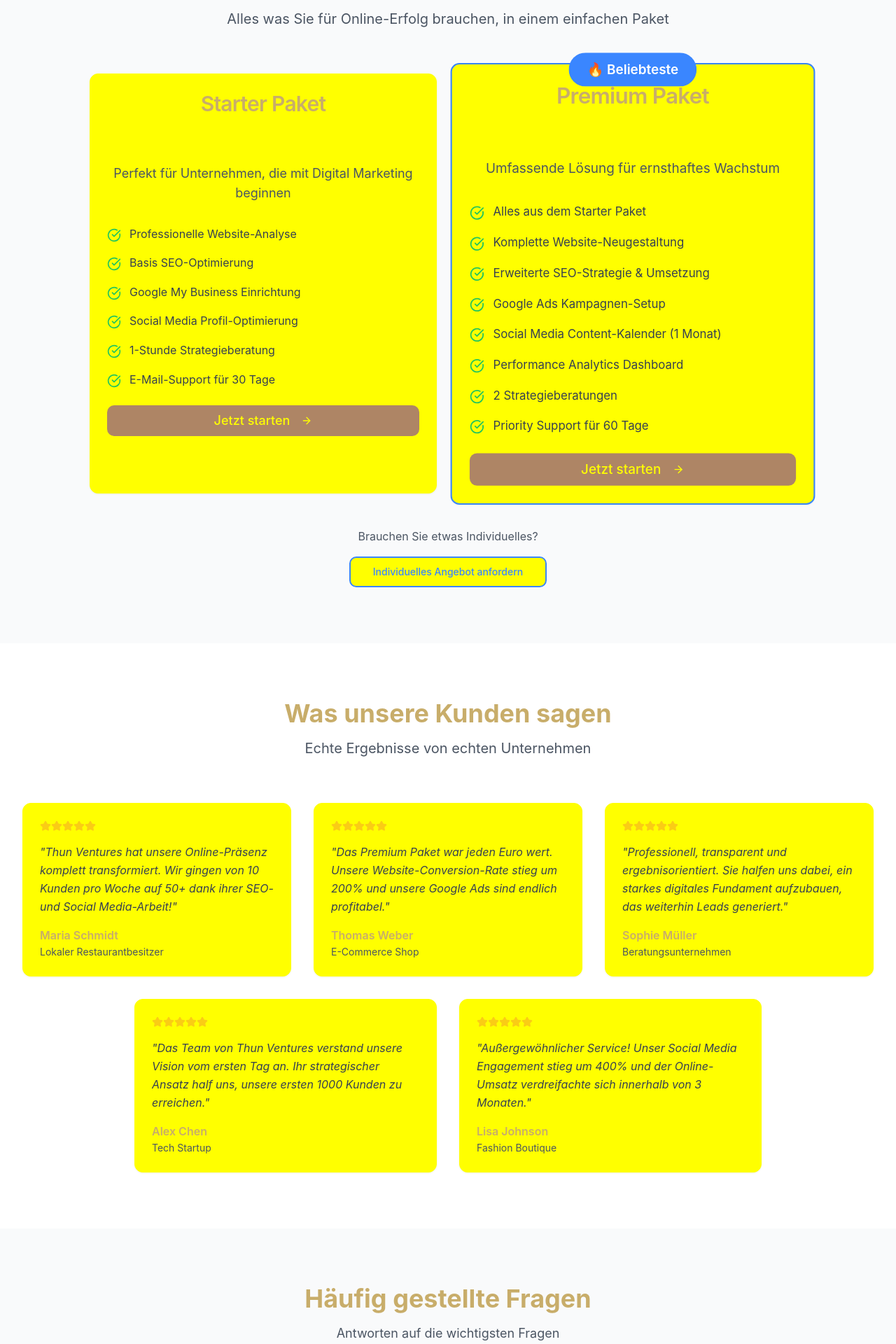
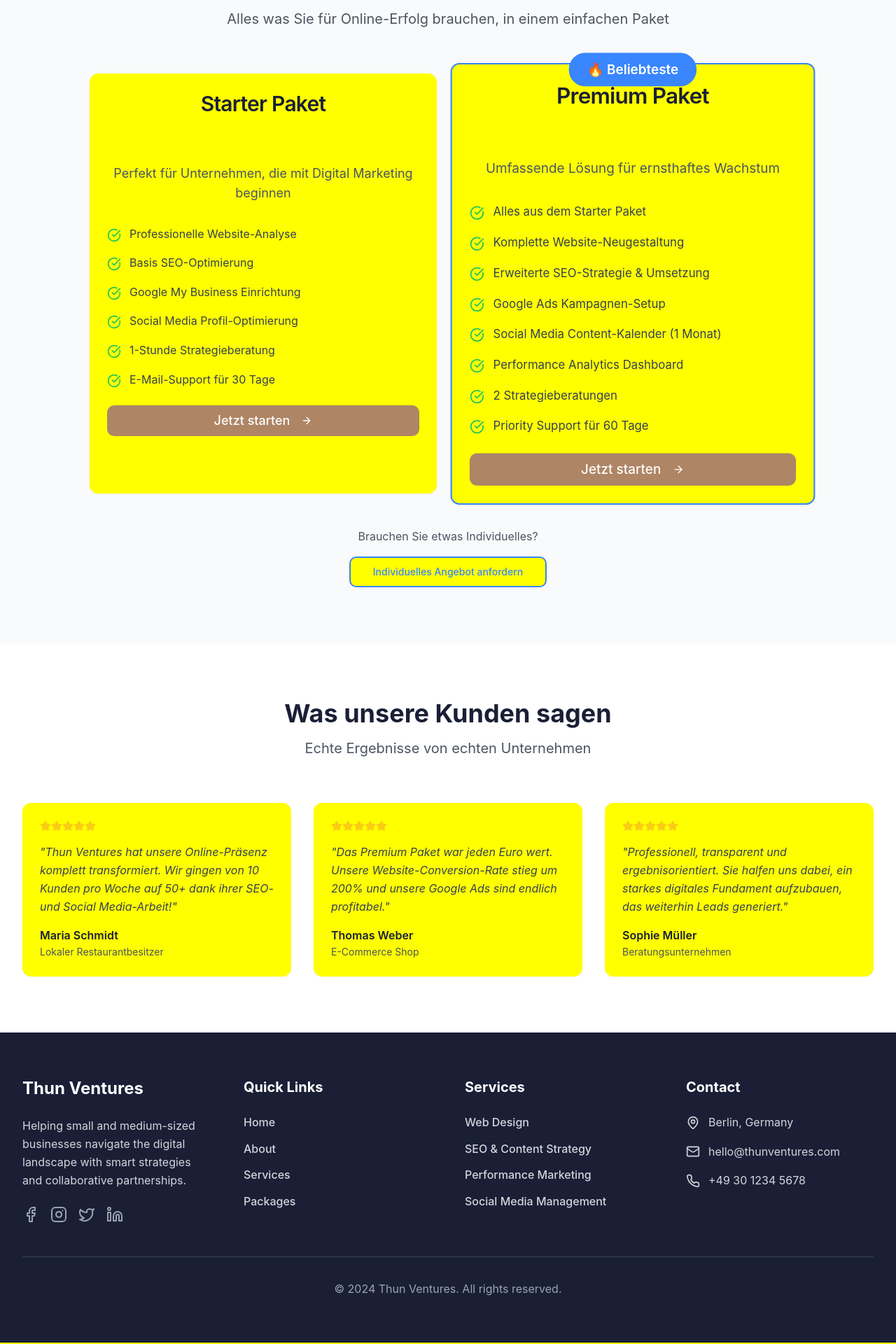
Before and after one commit to Anjalipanwar/thun-ventures-digital-oasis, a React (Vite) app: page /packages in a window 1280 px wide. Shown: the part 820-2740 px from the top of the page at 70% size. Built offline with nearby package versions, Linux system fonts and the light colour scheme.

Commit message:
Fix UI issues and content on pages
- Fixed "Get Free Consultation" button visibility and color on the home page.
- Updated the packages page heading and ensured visibility.
- Limited testimonials to 3 and removed the FAQ and related section from the packages page.

```diff
--- a/src/pages/Index.tsx
+++ b/src/pages/Index.tsx
@@ -1,3 +1,4 @@
+
 import { Link } from "react-router-dom";
 import { Button } from "@/components/ui/button";
 import { BarChart3, Smartphone, Globe, TrendingUp, Calendar, MessageCircle, CheckCircle } from "lucide-react";
@@ -186,7 +187,7 @@ const Index = () => {
                 {language === "de" ? "Pakete ansehen" : "View Packages"}
               </Link>
             </Button>
-            <Button asChild variant="outline" className="border-2 border-white text-white hover:bg-white hover:text-navy text-lg px-8 py-4 font-semibold">
+            <Button asChild className="bg-blue-600 hover:bg-blue-700 text-white text-lg px-8 py-4 font-semibold">
               <Link to="/contact">
                 {language === "de" ? "Kostenlose Beratung erhalten" : "Get Free Consultation"}
               </Link>
--- a/src/pages/Landing.tsx
+++ b/src/pages/Landing.tsx
@@ -88,22 +88,6 @@ const Landing = () => {
       text: language === "de"
         ? "Professionell, transparent und ergebnisorientiert. Sie halfen uns dabei, ein starkes digitales Fundament aufzubauen, das weiterhin Leads generiert."
         : "Professional, transparent, and results-driven. They helped us establish a strong digital foundation that continues to drive leads."
-    },
-    {
-      name: "Alex Chen",
-      business: language === "de" ? "Tech Startup" : "Tech Startup",
-      rating: 5,
-      text: language === "de"
-        ? "Das Team von Thun Ventures verstand unsere Vision vom ersten Tag an. Ihr strategischer Ansatz half uns, unsere ersten 1000 Kunden zu erreichen."
-        : "The team at Thun Ventures understood our vision from day one. Their strategic approach helped us reach our first 1000 customers."
-    },
-    {
-      name: "Lisa Johnson",
-      business: language === "de" ? "Fashion Boutique" : "Fashion Boutique",
-      rating: 5,
-      text: language === "de"
-        ? "Außergewöhnlicher Service! Unser Social Media Engagement stieg um 400% und der Online-Umsatz verdreifachte sich innerhalb von 3 Monaten."
-        : "Outstanding service! Our social media engagement increased by 400% and online sales tripled within 3 months."
     }
   ];
 
@@ -125,57 +109,6 @@ const Landing = () => {
     }
   ];
 
-  const faqItems = [
-    {
-      question: language === "de"
-        ? "Wie schnell kann ich Ergebnisse sehen?"
-        : "How quickly can I see results?",
-      answer: language === "de"
-        ? "Die meisten Kunden sehen erste Verbesserungen innerhalb von 2-4 Wochen, mit signifikanten Ergebnissen typischerweise innerhalb von 60-90 Tagen. Der Zeitrahmen hängt von Ihrer aktuellen digitalen Präsenz und dem gewählten Paket ab."
-        : "Most clients see initial improvements within 2-4 weeks, with significant results typically visible within 60-90 days. Timeline depends on your current digital presence and chosen package."
-    },
-    {
-      question: language === "de"
-        ? "Was ist, wenn ich mit den Ergebnissen nicht zufrieden bin?"
-        : "What if I'm not satisfied with the results?",
-      answer: language === "de"
-        ? "Wir bieten eine 30-tägige Zufriedenheitsgarantie. Wenn Sie mit unserer Arbeit nicht zufrieden sind, beheben wir entweder die Probleme oder erstatten Ihnen den vollen Betrag zurück."
-        : "We offer a 30-day satisfaction guarantee. If you're not happy with our work, we'll either fix the issues or provide a full refund."
-    },
-    {
-      question: language === "de"
-        ? "Arbeiten Sie mit Unternehmen außerhalb von Berlin?"
-        : "Do you work with businesses outside of Berlin?",
-      answer: language === "de"
-        ? "Absolut! Obwohl wir in Berlin ansässig sind, arbeiten wir mit Kunden in ganz Deutschland und Europa. Alle Beratungen können remote durchgeführt werden."
-        : "Absolutely! While we're based in Berlin, we work with clients throughout Germany and Europe. All consultations can be conducted remotely."
-    },
-    {
-      question: language === "de"
-        ? "Welche Arten von Unternehmen unterstützen Sie?"
-        : "What types of businesses do you support?",
-      answer: language === "de"
-        ? "Wir spezialisieren uns auf kleine und mittlere Unternehmen, E-Commerce-Shops, Freiberufler und lokale Unternehmen. Unser Ansatz ist darauf ausgelegt, maßgeschneiderte Lösungen für jede Unternehmensgröße und -art zu bieten."
-        : "We specialize in small and medium enterprises, e-commerce stores, independent professionals, and local businesses. Our approach is designed to provide tailored solutions for every business size and type."
-    },
-    {
-      question: language === "de"
-        ? "Welche Ergebnisse kann ich erwarten?"
-        : "What results can I expect?",
-      answer: language === "de"
-        ? "Unsere Kunden sehen im Durchschnitt eine Steigerung des Website-Traffics um 150%, eine Verbesserung der Conversion-Rate um 80% und eine Erhöhung der Online-Sichtbarkeit um 200% innerhalb der ersten 6 Monate."
-        : "Our clients typically see an average increase of 150% in website traffic, 80% improvement in conversion rates, and 200% boost in online visibility within the first 6 months."
-    },
-    {
-      question: language === "de"
-        ? "Wie läuft die Zusammenarbeit ab?"
-        : "How does the collaboration work?",
-      answer: language === "de"
-        ? "Nach Ihrer Anfrage führen wir zunächst ein kostenloses Beratungsgespräch durch, um Ihre Ziele zu verstehen. Anschließend erstellen wir innerhalb von 3 Tagen ein maßgeschneidertes Angebot. Nach Vertragsabschluss starten wir die Umsetzung mit regelmäßigen Updates und transparenter Kommunikation."
-        : "After your inquiry, we conduct a free consultation call to understand your goals. We then create a tailored proposal within 3 days. Once contracted, we begin implementation with regular updates and transparent communication."
-    }
-  ];
-
   return (
     <div className="pt-16">
       {/* Hero Section */}
@@ -184,10 +117,10 @@ const Landing = () => {
           <Badge className="mb-6 bg-green-100 text-green-800 text-lg px-4 py-2">
             🚀 {language === "de" ? "Starten Sie Ihren digitalen Erfolg" : "Launch Your Digital Success"}
           </Badge>
-          <h1 className="text-4xl md:text-6xl font-bold mb-6 leading-tight">
+          <h1 className="text-4xl md:text-6xl font-bold mb-6 leading-tight text-navy">
             {language === "de" ? "Wählen Sie Ihr" : "Choose Your"}
             <span className="bg-gradient-to-r from-electric-blue to-navy bg-clip-text text-transparent">
-              {language === "de" ? " Wachstumspaket" : " Growth Package"}
+              {language === "de" ? " gewünschtes Paket" : " Desired Package"}
             </span>
           </h1>
           <p className="text-xl text-gray-600 mb-8 max-w-2xl mx-auto">
@@ -220,7 +153,7 @@ const Landing = () => {
       <section className="py-20 bg-gray-50">
         <div className="max-w-7xl mx-auto px-4 sm:px-6 lg:px-8">
           <div className="text-center mb-16">
-            <h2 className="text-3xl md:text-4xl font-bold mb-4">
+            <h2 className="text-3xl md:text-4xl font-bold mb-4 text-navy">
               {language === "de" ? "Wählen Sie Ihr perfektes Paket" : "Choose Your Perfect Package"}
             </h2>
             <p className="text-xl text-gray-600">
@@ -240,7 +173,7 @@ const Landing = () => {
                   </Badge>
                 )}
                 <CardHeader className="text-center pb-8">
-                  <CardTitle className="text-3xl mb-2">{pkg.name}</CardTitle>
+                  <CardTitle className="text-3xl mb-2 text-navy">{pkg.name}</CardTitle>
                   <div className={`text-5xl font-bold bg-gradient-to-r ${pkg.color} bg-clip-text text-transparent mb-4`}>
                     {pkg.price}
                   </div>
@@ -258,7 +191,7 @@ const Landing = () => {
                   <Button
                     asChild
                     size="lg"
-                    className={`w-full text-lg bg-gradient-to-r ${pkg.color} hover:shadow-lg transform hover:scale-105 transition-all`}
+                    className={`w-full text-lg bg-gradient-to-r ${pkg.color} hover:shadow-lg transform hover:scale-105 transition-all text-white`}
                   >
                     <Link to="/contact">
                       {language === "de" ? "Jetzt starten" : "Get Started Now"} <ArrowRight className="ml-2 h-5 w-5" />
@@ -291,7 +224,7 @@ const Landing = () => {
       <section className="py-20 bg-white">
         <div className="max-w-7xl mx-auto px-4 sm:px-6 lg:px-8">
           <div className="text-center mb-16">
-            <h2 className="text-3xl md:text-4xl font-bold mb-4">
+            <h2 className="text-3xl md:text-4xl font-bold mb-4 text-navy">
               {language === "de" ? "Was unsere Kunden sagen" : "What Our Clients Say"}
             </h2>
             <p className="text-xl text-gray-600">
@@ -299,8 +232,8 @@ const Landing = () => {
             </p>
           </div>
 
-          <div className="grid grid-cols-1 md:grid-cols-2 lg:grid-cols-3 gap-8">
-            {testimonials.slice(0, 3).map((testimonial, index) => (
+          <div className="grid grid-cols-1 md:grid-cols-3 gap-8">
+            {testimonials.map((testimonial, index) => (
               <Card key={index} className="hover:shadow-lg transition-shadow">
                 <CardContent className="p-6">
                   <div className="flex text-yellow-400 mb-4">
@@ -310,26 +243,7 @@ const Landing = () => {
                   </div>
                   <p className="text-gray-700 mb-4 italic">"{testimonial.text}"</p>
                   <div>
-                    <div className="font-semibold">{testimonial.name}</div>
-                    <div className="text-sm text-gray-600">{testimonial.business}</div>
-                  </div>
-                </CardContent>
-              </Card>
-            ))}
-          </div>
-
-          <div className="grid grid-cols-1 md:grid-cols-2 gap-8 mt-8 max-w-4xl mx-auto">
-            {testimonials.slice(3, 5).map((testimonial, index) => (
-              <Card key={index + 3} className="hover:shadow-lg transition-shadow">
-                <CardContent className="p-6">
-                  <div className="flex text-yellow-400 mb-4">
-                    {[...Array(testimonial.rating)].map((_, i) => (
-                      <Star key={i} className="h-4 w-4 fill-current" />
-                    ))}
-                  </div>
-                  <p className="text-gray-700 mb-4 italic">"{testimonial.text}"</p>
-                  <div>
-                    <div className="font-semibold">{testimonial.name}</div>
+                    <div className="font-semibold text-navy">{testimonial.name}</div>
                     <div className="text-sm text-gray-600">{testimonial.business}</div>
                   </div>
                 </CardContent>
@@ -338,65 +252,6 @@ const Landing = () => {
           </div>
         </div>
       </section>
-
-      {/* FAQ Section */}
-      <section className="py-20 bg-gray-50">
-        <div className="max-w-4xl mx-auto px-4 sm:px-6 lg:px-8">
-          <div className="text-center mb-16">
-            <h2 className="text-3xl md:text-4xl font-bold mb-4">
-              {language === "de" ? "Häufig gestellte Fragen" : "Frequently Asked Questions"}
-            </h2>
-            <p className="text-lg text-gray-600">
-              {language === "de"
-                ? "Antworten auf die wichtigsten Fragen"
-                : "Answers to the most important questions"
-              }
-            </p>
-          </div>
-
-          <div className="space-y-6">
-            {faqItems.map((item, index) => (
-              <Card key={index} className="hover:shadow-lg transition-shadow">
-                <CardContent className="p-6">
-                  <h3 className="text-lg font-bold text-navy mb-3">
-                    {item.question}
-                  </h3>
-                  <p className="text-gray-600 text-sm leading-relaxed">
-                    {item.answer}
-                  </p>
-                </CardContent>
-              </Card>
-            ))}
-          </div>
-        </div>
-      </section>
-
-      {/* Final CTA */}
-      <section className="py-20 bg-gradient-to-r from-electric-blue to-navy text-white">
-        <div className="max-w-4xl mx-auto px-4 sm:px-6 lg:px-8 text-center">
-          <h2 className="text-3xl md:text-4xl font-bold mb-6">
-            {language === "de" ? "Bereit, Ihr Unternehmen zu transformieren?" : "Ready to Transform Your Business?"}
-          </h2>
-          <p className="text-xl mb-8 opacity-90">
-            {language === "de"
-              ? "Schließen Sie sich 200+ Unternehmen an, die ihr Wachstum mit Thun Ventures beschleunigt haben"
-              : "Join 200+ businesses that have accelerated their growth with Thun Ventures"
-            }
-          </p>
-          <div className="flex flex-col sm:flex-row gap-4 justify-center">
-            <Button asChild size="lg" variant="secondary" className="text-lg px-8">
-              <Link to="/contact">
-                {language === "de" ? "Heute starten" : "Get Started Today"}
-              </Link>
-            </Button>
-            <Button asChild size="lg" variant="outline" className="text-lg px-8 border-white text-white hover:bg-white hover:text-electric-blue">
-              <Link to="/contact">
-                {language === "de" ? "Fragen stellen" : "Ask Questions"}
-              </Link>
-            </Button>
-          </div>
-        </div>
-      </section>
     </div>
   );
 };
```
